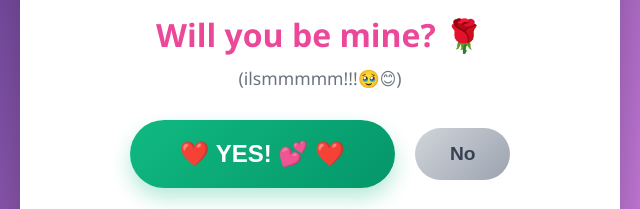
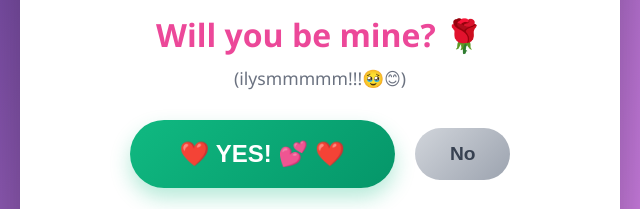
Before and after one commit to Tushar1910-dotcom/proposal, a plain HTML site: page index.html in a window 1280 px wide. Shown: the part 1037-1246 px from the top of the page, 320-960 px from the left. Drawn offline with Linux system fonts and the light colour scheme.

Commit message:
Update index.html

```diff
--- a/index.html
+++ b/index.html
@@ -322,7 +322,7 @@
             </div>
 
             <div class="question">Will you be mine? 🌹</div>
-            <div class="subtitle">(ilsmmmmm!!!🥹😊)</div>
+            <div class="subtitle">(ilysmmmmm!!!🥹😊)</div>
 
             <div class="buttons">
                 <button class="btn-yes" id="yesBtn" onclick="handleYes()">
```
